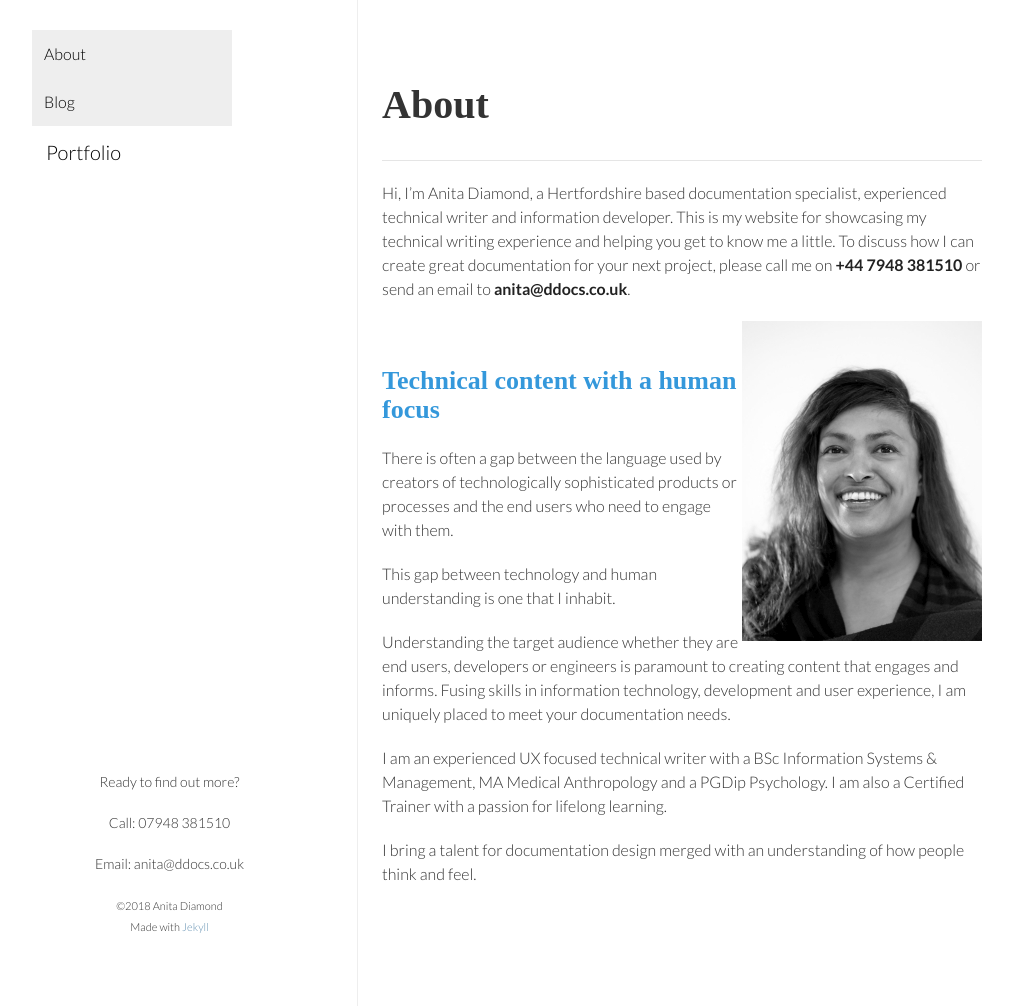
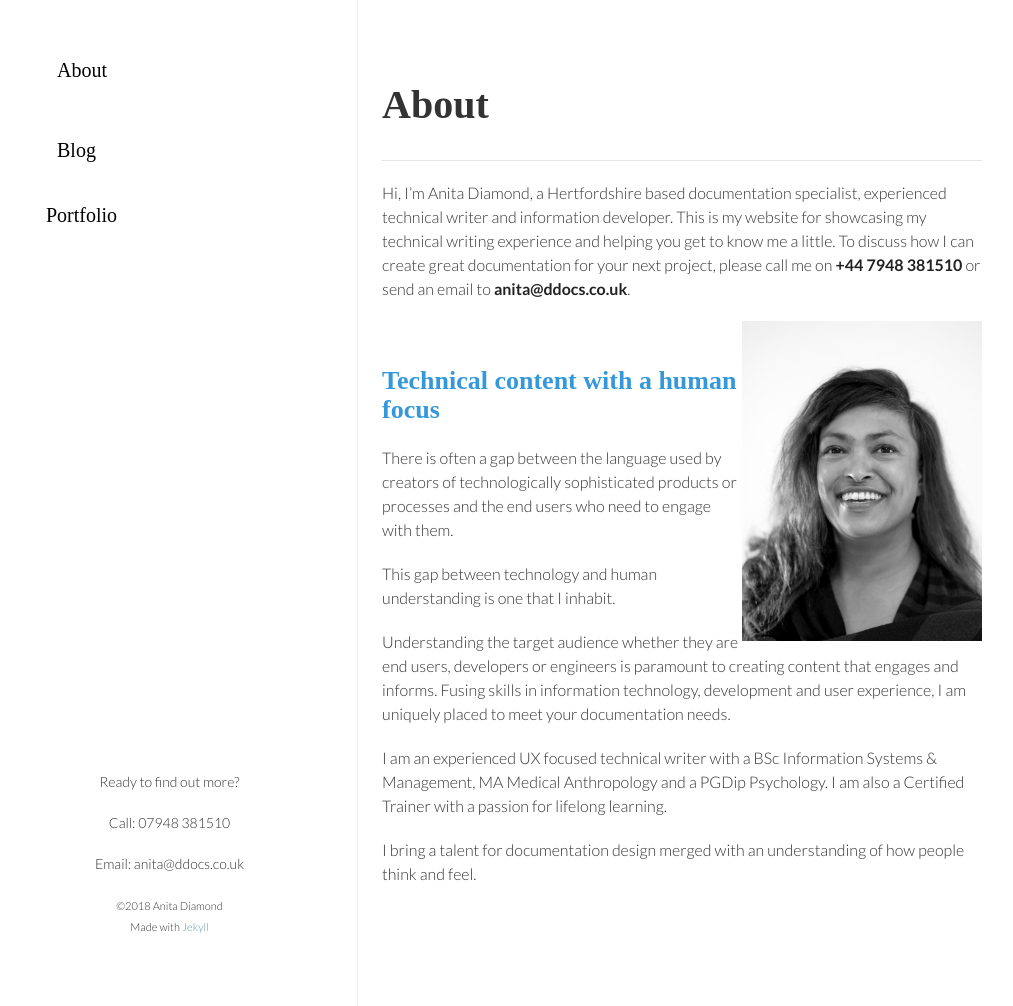
Before and after one commit to ddocs/ddocs.github.io, a Jekyll site: the page built from index.html, in a window 1280 px wide and 1006 px high. Shown: the whole window, without its empty margins (133-1146 px from the left). Built offline with Jekyll 4.4.1, drawn with Linux system fonts in a browser that asks for light colours; nearby versions of some CDN libraries; some web fonts are replaced.

Commit message:
Update style.css

```diff
--- a/css/style.css
+++ b/css/style.css
@@ -222,22 +222,24 @@ header h1 {
 /* Vertical menu */
 .vertical-menu {
     width: 200px; /* Set a width if you like */
+    font-family: 'Fredericka the Great', cursive;
+    font-size: 20px;
 }
 
 .vertical-menu a {
-    background-color: #eee; /* Grey background color */
+    background-color: white; /* white background color */
     color: black; /* Black text color */
     display: block; /* Make the links appear below each other */
-    padding: 12px; /* Add some padding */
+    padding: 25px; /* Add some padding */
     text-decoration: none; /* Remove underline from links */
 }
 
 .vertical-menu a:hover {
-    background-color: #ccc; /* Dark grey background on mouse-over */
+    background-color: #F0F8FF; /* Alice Blue background on mouse-over */
 }
 
 .vertical-menu a.active {
-    background-color: #4CAF50; /* Add a green color to the "active/current" link */
+    background-color: #66CDAA; /* Medium aquamarine color to the "active/current" link */
     color: white;
 }
 /* The dropdown container */
@@ -251,11 +253,13 @@ header h1 {
  border: none;
  outline: none;
  color: black;
- padding: 14px 14px;
+ padding: 14px,14px,5px,20px;
  background-color: inherit;
  font-family: inherit; /* Important for vertical align on mobile phones */
  margin: 0; /* Important for vertical align on mobile phones */
 }
+
+
 /* Navbar container */
 .navbar {
  overflow: hidden;
```
